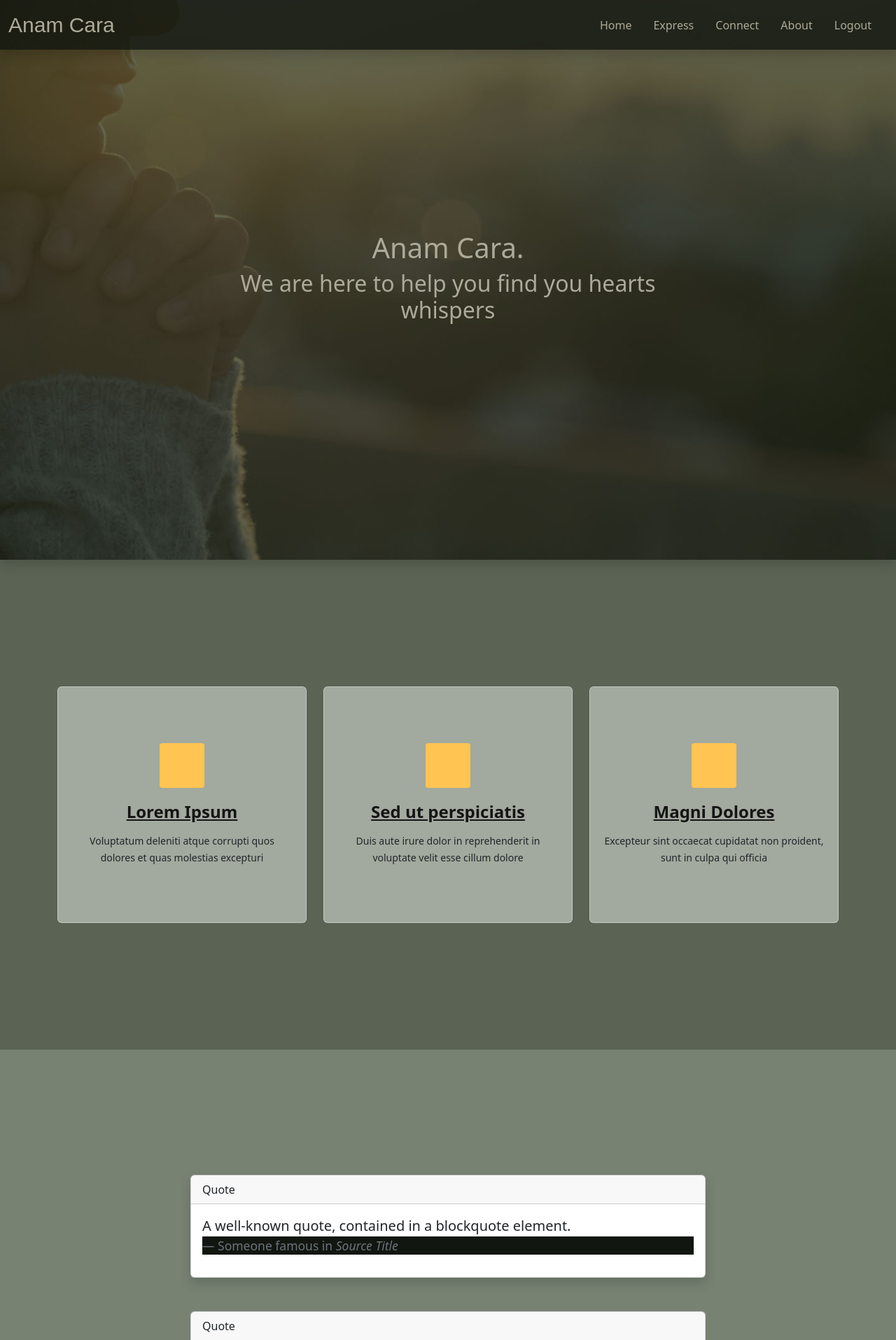
After one commit to PhilEllis/AnamCara-milestone-3, a Flask app: template notemanager/templates/about.html in a window 1280 px wide. The commit adds this page. Shown: the top 1915 px of the page at 70% size. Run offline with Flask 3, Linux system fonts and the light colour scheme; the template is opened without the code that fills it, so the values that code supplies are empty; the visitor is signed in with stand-in values (Sample User, id 1); some libraries are stand-ins or nearby versions.

Commit message:
Feat!: About page created styled and routed

```diff
--- a/notemanager/routes.py
+++ b/notemanager/routes.py
@@ -33,6 +33,11 @@ class RegisterForm(FlaskForm):  # routes.py
 @app.route("/")
 def home():
     return render_template("home.html")
+
+
+@app.route("/")
+def about():
+    return render_template("about.html")
 
 
 @app.route('/login', methods=['GET', 'POST'])  # routes.py
--- /dev/null
+++ b/notemanager/templates/about.html
@@ -0,0 +1,102 @@
+{% extends "base.html" %}
+{% block content %}
+<!-- ======= Hero Section ======= -->
+<section id="hero" class="d-flex align-items-center justify-content-center shadow">
+    <div class="container-fluid">
+
+      <div class="row justify-content-center text-center">
+        <div class="col-xl-6 col-lg-8">
+          <h1>Anam Cara<span>.</span></h1>
+          <h2>We are here to help you find you hearts whispers</h2>
+        </div>
+      </div>
+
+    </div>
+  </section>
+  <!-- End Hero -->
+  <!-- ======= Links Section ======= -->
+  <section id="links" class="links d-flex align-items-center justify-content-center shadow-lg">
+    <div class="container">
+
+      <div class="row">
+        <div class="col-lg-4 col-md-6 d-flex align-items-stretch">
+          <div class="icon-box rounded">
+            <div class="icon"><i class="bx bxl-dribbble"></i></div>
+            <h4><a href="">Lorem Ipsum</a></h4>
+            <p>Voluptatum deleniti atque corrupti quos dolores et quas molestias excepturi</p>
+          </div>
+        </div>
+
+        <div class="col-lg-4 col-md-6 d-flex align-items-stretch mt-4 mt-md-0">
+          <div class="icon-box rounded">
+            <div class="icon"><i class="bx bx-file"></i></div>
+            <h4><a href="">Sed ut perspiciatis</a></h4>
+            <p>Duis aute irure dolor in reprehenderit in voluptate velit esse cillum dolore</p>
+          </div>
+        </div>
+
+        <div class="col-lg-4 col-md-6 d-flex align-items-stretch mt-4 mt-lg-0">
+          <div class="icon-box rounded">
+            <div class="icon"><i class="bx bx-tachometer"></i></div>
+            <h4><a href="">Magni Dolores</a></h4>
+            <p>Excepteur sint occaecat cupidatat non proident, sunt in culpa qui officia</p>
+          </div>
+        </div>
+
+      </div>
+
+    </div>
+  </section>
+  <!-- End Links -->
+  <!-- ======= Quotes Section ======= -->
+  <section id="quotes" class="quotes d-flex align-items-center justify-content-center">
+    <div class="container">
+
+      <div class="row d-flex align-items-center justify-content-center">
+        <div class="col-lg-8 mb-5">
+        <div class="card rounded shadow">
+          <div class="card-header">
+            Quote
+          </div>
+          <div class="card-body">
+            <blockquote class="blockquote mb-3">
+              <p>A well-known quote, contained in a blockquote element.</p>
+              <footer class="blockquote-footer">Someone famous in <cite title="Source Title">Source Title</cite></footer>
+            </blockquote>
+          </div>
+        </div>
+        </div>
+        <div class="col-lg-8">
+          <div class="card rounded">
+            <div class="card-header">
+              Quote
+            </div>
+            <div class="card-body">
+              <blockquote class="blockquote mb-3">
+                <p>A well-known quote, contained in a blockquote element.</p>
+                <footer class="blockquote-footer">Someone famous in <cite title="Source Title">Source Title</cite></footer>
+              </blockquote>
+            </div>
+          </div>
+          </div>
+      </div>
+    </div>
+  </section>
+  <!-- End Quotes -->
+  <!-- ======= Recap Section ======= -->
+<section id="recap" class="d-flex align-items-center justify-content-center shadow">
+  <div class="container-fluid">
+
+    <div class="row justify-content-center text-center">
+      <div class="col-xl-6 col-lg-8">
+        <h1>Anam Cara<span>.</span></h1>
+        <h2>We are here to help you find you hearts whispers</h2>
+      </div>
+    </div>
+
+  </div>
+</section>
+<!-- Recap Hero -->
+
+
+{% endblock %}
--- a/notemanager/templates/base.html
+++ b/notemanager/templates/base.html
@@ -34,7 +34,7 @@
             <a class="nav-link" href="{{ url_for('notes') }}">Connect</a>
           </li>
           <li class="nav-item">
-            <a class="nav-link" href="#">About</a>
+            <a class="nav-link" href="{{ url_for('about') }}">About</a>
           </li>
           <li class="nav-item">
             {% if current_user.is_authenticated %}
```
